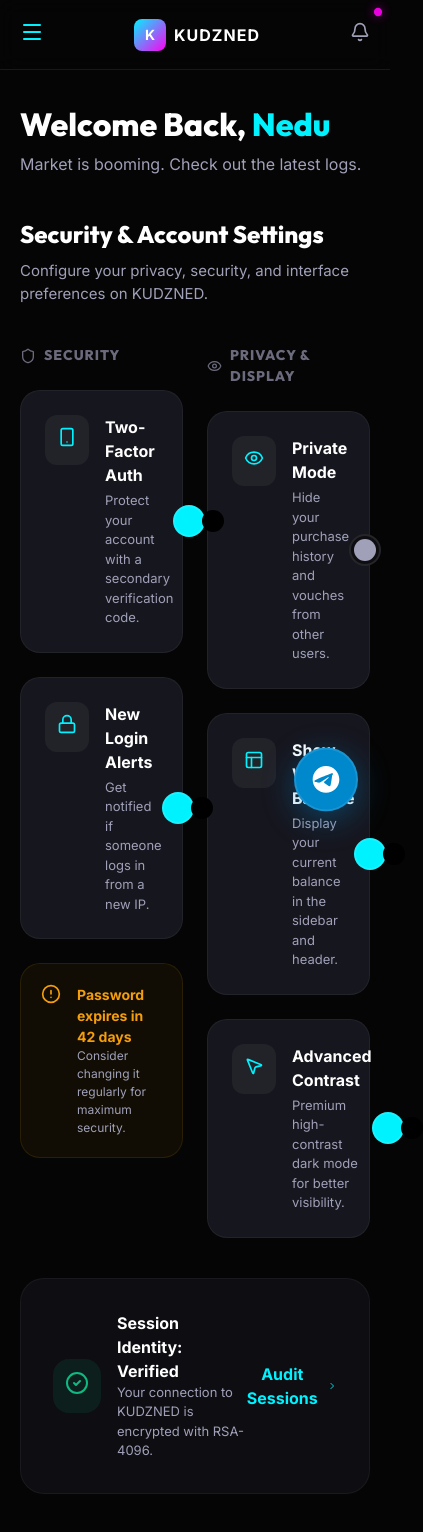
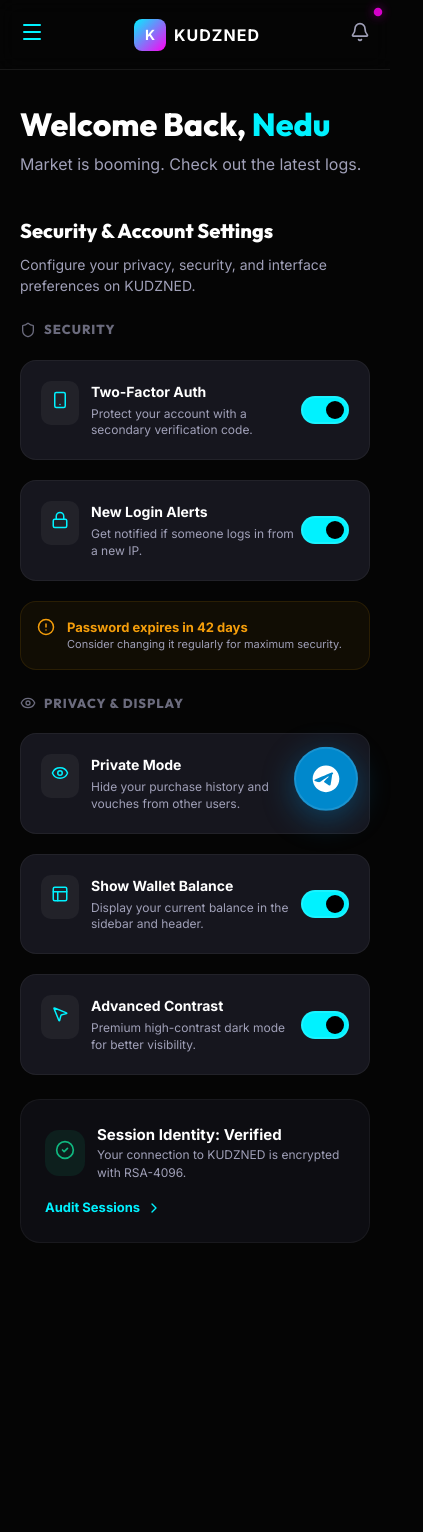
Before and after one commit to nedufari/kudzned_front, a React (Vite) app: page /settings in a window 390 px wide. Shown: the whole page, 423 px wide, since content can reach past the window. After the commit the page ends 1283 px from the top, so only its background shows below. Built offline with nearby package versions, Linux system fonts and the light colour scheme.

Commit message:
responsivness for  profile  and settings

```diff
--- a/src/index.css
+++ b/src/index.css
@@ -95,10 +95,21 @@ h1, h2, h3, h4, h5, h6 {
   .sm\:h-6 { height: 24px !important; }
   .sm\:w-8 { width: 32px !important; }
   .sm\:h-8 { height: 32px !important; }
+  .sm\:w-4 { width: 16px !important; }
+  .sm\:h-4 { height: 16px !important; }
+  .sm\:w-5 { width: 20px !important; }
+  .sm\:h-5 { height: 20px !important; }
+  .sm\:w-6 { width: 24px !important; }
+  .sm\:h-6 { height: 24px !important; }
+  .sm\:w-8 { width: 32px !important; }
+  .sm\:h-8 { height: 32px !important; }
   .sm\:w-10 { width: 40px !important; }
   .sm\:h-10 { height: 40px !important; }
+  .sm\:w-14 { width: 56px !important; }
+  .sm\:h-8 { height: 32px !important; }
   .sm\:w-\[180px\] { width: 180px !important; }
   .sm\:h-\[180px\] { height: 180px !important; }
+  .sm\:rounded-3xl { border-radius: 24px !important; }
 }
 
 @media (min-width: 1025px) {
--- a/src/pages/Notifications.tsx
+++ b/src/pages/Notifications.tsx
@@ -14,7 +14,7 @@ import {
   Filter,
   X
 } from 'lucide-react';
-import { motion, AnimatePresence } from 'framer-motion';
+import { motion } from 'framer-motion';
 
 type NotificationType = 'success' | 'warning' | 'info' | 'transaction';
 
@@ -305,11 +305,7 @@ const Notifications: React.FC = () => {
   return (
     <div style={{ display: 'flex', flexDirection: 'column', gap: '32px', maxWidth: '900px', margin: '0 auto' }}>
       {/* Header */}
-      <motion.div
-        initial={{ opacity: 0, y: -20 }}
-        animate={{ opacity: 1, y: 0 }}
-        transition={{ duration: 0.6 }}
-      >
+      <div>
         <div style={{ display: 'flex', justifyContent: 'space-between', alignItems: 'end', marginBottom: '16px' }}>
           <div>
             <h3 style={{ fontSize: '28px', fontWeight: '900', marginBottom: '8px', display: 'flex', alignItems: 'center', gap: '12px' }}>
@@ -454,28 +450,32 @@ const Notifications: React.FC = () => {
             )}
           </div>
         </div>
-      </motion.div>
+      </div>
 
       {/* Notifications List */}
       <motion.div
         style={{ display: 'flex', flexDirection: 'column', gap: '16px' }}
         layout
       >
-        <AnimatePresence mode="popLayout">
         {filteredNotifications.length > 0 ? (
-            filteredNotifications.map((notification) => (
+          filteredNotifications.map((notification, index) => (
+            <motion.div
+              key={notification.id}
+              initial={{ opacity: 0, y: 20 }}
+              animate={{ opacity: 1, y: 0 }}
+              transition={{ delay: index * 0.1, duration: 0.3 }}
+            >
               <NotificationCard
-                key={notification.id}
                 notification={notification}
                 onMarkRead={handleMarkRead}
                 onDelete={handleDelete}
               />
+            </motion.div>
           ))
         ) : (
           <motion.div
             initial={{ opacity: 0, scale: 0.9 }}
             animate={{ opacity: 1, scale: 1 }}
-              exit={{ opacity: 0, scale: 0.9 }}
             style={{
               textAlign: 'center',
               padding: '80px 40px',
@@ -503,7 +503,6 @@ const Notifications: React.FC = () => {
             </p>
           </motion.div>
         )}
-        </AnimatePresence>
       </motion.div>
     </div>
   );
--- a/src/pages/Settings.tsx
+++ b/src/pages/Settings.tsx
@@ -12,21 +12,21 @@ import {
 } from 'lucide-react';
 
 const SettingToggle = ({ icon: Icon, label, description, checked, onChange }: any) => (
-  <div style={{ display: 'flex', alignItems: 'center', justifyContent: 'space-between', padding: '24px', backgroundColor: '#16161e', border: '1px solid rgba(255,255,255,0.05)', borderRadius: '20px' }}>
-    <div style={{ display: 'flex', gap: '16px', alignItems: 'flex-start' }}>
-       <div style={{ backgroundColor: 'rgba(255,255,255,0.05)', padding: '12px', borderRadius: '12px', color: '#00f2ff' }}>
-         <Icon size={20} />
+  <div style={{ display: 'flex', alignItems: 'center', justifyContent: 'space-between', padding: '20px', backgroundColor: '#16161e', border: '1px solid rgba(255,255,255,0.05)', borderRadius: '16px' }} className="sm:p-6">
+    <div style={{ display: 'flex', gap: '12px', alignItems: 'flex-start' }} className="sm:gap-4">
+       <div style={{ backgroundColor: 'rgba(255,255,255,0.05)', padding: '10px', borderRadius: '10px', color: '#00f2ff' }} className="sm:p-3">
+         <Icon size={18} className="sm:w-5 sm:h-5" />
        </div>
        <div style={{ flex: 1 }}>
-         <p style={{ fontSize: '16px', fontWeight: '800', marginBottom: '4px' }}>{label}</p>
-         <p style={{ fontSize: '13px', color: '#a0a0b8' }}>{description}</p>
+         <p style={{ fontSize: '14px', fontWeight: '800', marginBottom: '4px' }} className="sm:text-base">{label}</p>
+         <p style={{ fontSize: '12px', color: '#a0a0b8', lineHeight: '1.4' }} className="sm:text-xs">{description}</p>
        </div>
     </div>
     <div
       onClick={onChange}
       style={{
-        width: '56px',
-        height: '32px',
+        width: '48px',
+        height: '28px',
         borderRadius: '100px',
         backgroundColor: checked ? '#00f2ff' : '#0d0d12',
         border: '2px solid rgba(255,255,255,0.1)',
@@ -34,17 +34,21 @@ const SettingToggle = ({ icon: Icon, label, description, checked, onChange }: an
         cursor: 'pointer',
         transition: 'all 0.3s cubic-bezier(0.4, 0, 0.2, 1)',
         display: 'flex',
-        alignItems: 'center'
+        alignItems: 'center',
+        flexShrink: 0
       }}
+      className="sm:w-14 sm:h-8"
     >
       <div style={{
-        width: '22px',
-        height: '22px',
+        width: '18px',
+        height: '18px',
         borderRadius: '50%',
         backgroundColor: checked ? '#000' : '#a0a0b8',
-        transform: `translateX(${checked ? '24px' : '0px'})`,
+        transform: `translateX(${checked ? '20px' : '0px'})`,
         transition: 'all 0.3s'
-      }} />
+      }}
+      className="sm:w-6 sm:h-6"
+      />
     </div>
   </div>
 );
@@ -64,17 +68,17 @@ const Settings: React.FC = () => {
   };
 
   return (
-    <div style={{ display: 'flex', flexDirection: 'column', gap: '40px', maxWidth: '900px' }}>
+    <div style={{ display: 'flex', flexDirection: 'column', gap: '24px', maxWidth: '900px' }} className="sm:gap-8">
       <div>
-        <h3 style={{ fontSize: '24px', fontWeight: '800', marginBottom: '8px' }}>Security & Account Settings</h3>
-        <p style={{ color: '#a0a0b8', fontSize: '15px' }}>Configure your privacy, security, and interface preferences on KUDZNED.</p>
+        <h3 style={{ fontSize: '20px', fontWeight: '800', marginBottom: '8px' }} className="sm:text-2xl">Security & Account Settings</h3>
+        <p style={{ color: '#a0a0b8', fontSize: '14px' }} className="sm:text-sm">Configure your privacy, security, and interface preferences on KUDZNED.</p>
       </div>
 
-      <div style={{ display: 'grid', gridTemplateColumns: 'minmax(0, 1fr) minmax(0, 1fr)', gap: '24px' }}>
+      <div style={{ display: 'flex', flexDirection: 'column', gap: '24px' }} className="sm:grid sm:grid-cols-2 sm:gap-6">
          {/* Security Settings */}
-         <div style={{ display: 'flex', flexDirection: 'column', gap: '24px' }}>
-            <h4 style={{ fontSize: '14px', fontWeight: '900', color: '#6b6b7d', textTransform: 'uppercase', letterSpacing: '1px', display: 'flex', alignItems: 'center', gap: '8px' }}>
-              <Shield size={16} />
+         <div style={{ display: 'flex', flexDirection: 'column', gap: '20px' }} className="sm:gap-6">
+            <h4 style={{ fontSize: '13px', fontWeight: '900', color: '#6b6b7d', textTransform: 'uppercase', letterSpacing: '1px', display: 'flex', alignItems: 'center', gap: '8px' }} className="sm:text-sm">
+              <Shield size={16} className="sm:w-4 sm:h-4" />
               Security
             </h4>
             <SettingToggle
@@ -91,19 +95,19 @@ const Settings: React.FC = () => {
               checked={settings.emailAlerts}
               onChange={() => toggle('emailAlerts')}
             />
-            <div style={{ backgroundColor: 'rgba(255,180,0,0.05)', border: '1px solid rgba(255,180,0,0.1)', padding: '20px', borderRadius: '20px', display: 'flex', gap: '16px' }}>
-               <AlertCircle size={20} color="#f59e0b" style={{ flexShrink: 0 }} />
+            <div style={{ backgroundColor: 'rgba(255,180,0,0.05)', border: '1px solid rgba(255,180,0,0.1)', padding: '16px', borderRadius: '16px', display: 'flex', gap: '12px' }} className="sm:p-5 sm:gap-4">
+               <AlertCircle size={18} color="#f59e0b" style={{ flexShrink: 0 }} className="sm:w-5 sm:h-5" />
                <div>
-                  <p style={{ fontSize: '14px', fontWeight: '800', color: '#f59e0b' }}>Password expires in 42 days</p>
-                  <p style={{ fontSize: '12px', color: '#a0a0b8' }}>Consider changing it regularly for maximum security.</p>
+                  <p style={{ fontSize: '13px', fontWeight: '800', color: '#f59e0b' }} className="sm:text-sm">Password expires in 42 days</p>
+                  <p style={{ fontSize: '11px', color: '#a0a0b8', lineHeight: '1.4' }} className="sm:text-xs">Consider changing it regularly for maximum security.</p>
                </div>
             </div>
          </div>
 
          {/* Privacy & UI */}
-         <div style={{ display: 'flex', flexDirection: 'column', gap: '24px' }}>
-            <h4 style={{ fontSize: '14px', fontWeight: '900', color: '#6b6b7d', textTransform: 'uppercase', letterSpacing: '1px', display: 'flex', alignItems: 'center', gap: '8px' }}>
-              <Eye size={16} />
+         <div style={{ display: 'flex', flexDirection: 'column', gap: '20px' }} className="sm:gap-6">
+            <h4 style={{ fontSize: '13px', fontWeight: '900', color: '#6b6b7d', textTransform: 'uppercase', letterSpacing: '1px', display: 'flex', alignItems: 'center', gap: '8px' }} className="sm:text-sm">
+              <Eye size={16} className="sm:w-4 sm:h-4" />
               Privacy & Display
             </h4>
             <SettingToggle
@@ -130,19 +134,19 @@ const Settings: React.FC = () => {
          </div>
       </div>
 
-       <div style={{ backgroundColor: '#0d0d12', border: '1px solid rgba(255,255,255,0.05)', borderRadius: '24px', padding: '32px', display: 'flex', justifyContent: 'space-between', alignItems: 'center' }}>
-          <div style={{ display: 'flex', alignItems: 'center', gap: '16px' }}>
-             <div style={{ backgroundColor: 'rgba(16,185,129,0.1)', padding: '12px', borderRadius: '16px', color: '#10b981' }}>
-                <CheckCircle2 size={24} />
+       <div style={{ backgroundColor: '#0d0d12', border: '1px solid rgba(255,255,255,0.05)', borderRadius: '20px', padding: '24px', display: 'flex', flexDirection: 'column', gap: '16px' }} className="sm:flex-row sm:justify-between sm:items-center sm:p-8">
+          <div style={{ display: 'flex', alignItems: 'center', gap: '12px' }} className="sm:gap-4">
+             <div style={{ backgroundColor: 'rgba(16,185,129,0.1)', padding: '10px', borderRadius: '14px', color: '#10b981' }} className="sm:p-3">
+                <CheckCircle2 size={20} className="sm:w-6 sm:h-6" />
              </div>
              <div>
-               <p style={{ fontSize: '16px', fontWeight: '900' }}>Session Identity: Verified</p>
-               <p style={{ fontSize: '13px', color: '#a0a0b8' }}>Your connection to KUDZNED is encrypted with RSA-4096.</p>
+               <p style={{ fontSize: '15px', fontWeight: '900' }} className="sm:text-base">Session Identity: Verified</p>
+               <p style={{ fontSize: '12px', color: '#a0a0b8' }} className="sm:text-xs">Your connection to KUDZNED is encrypted with RSA-4096.</p>
              </div>
           </div>
-          <button style={{ color: '#00f2ff', fontWeight: '700', display: 'flex', alignItems: 'center', gap: '6px' }} className="hover:underline">
+          <button style={{ color: '#00f2ff', fontWeight: '700', display: 'flex', alignItems: 'center', gap: '6px', fontSize: '13px' }} className="hover:underline sm:text-sm">
              Audit Sessions
-             <ChevronRight size={16} />
+             <ChevronRight size={16} className="sm:w-4 sm:h-4" />
           </button>
        </div>
     </div>
```
Also changed, not shown: src/pages/Profile.tsx (+52 -52 lines). Lines whose indentation alone changed are shown as unchanged.
